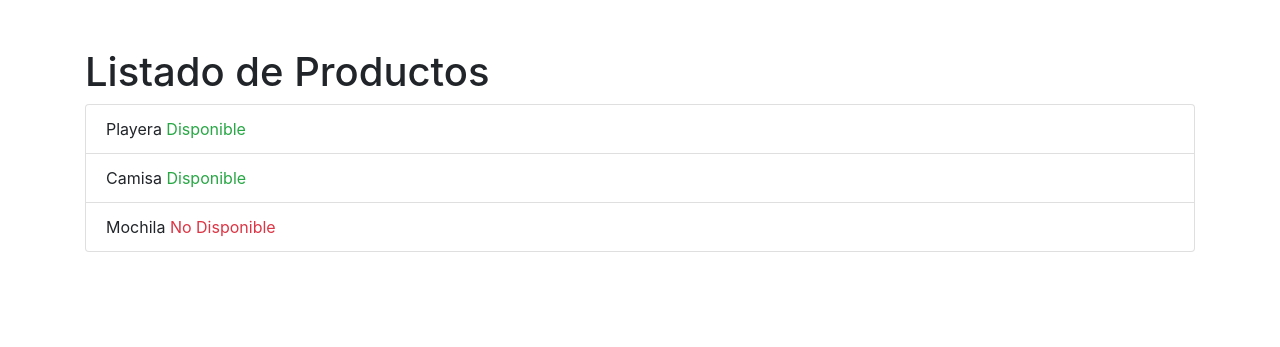
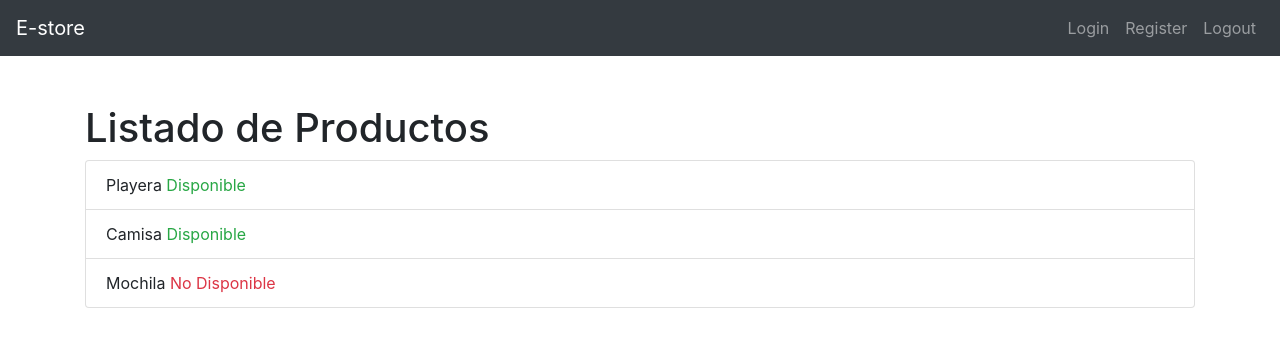
Before and after one commit to geovanniberdugo/estore, a Django app: page / in a window 1280 px wide. Shown: the top 347 px of the page. Run offline with Django 3.2, Linux system fonts and the light colour scheme; some libraries are stand-ins or nearby versions.

Commit message:
Adding navbar to the project

```diff
--- a/templates/base.html
+++ b/templates/base.html
@@ -8,6 +8,7 @@
     <link rel="stylesheet" href="https://stackpath.bootstrapcdn.com/bootstrap/4.5.0/css/bootstrap.min.css" integrity="sha384-9aIt2nRpC12Uk9gS9baDl411NQApFmC26EwAOH8WgZl5MYYxFfc+NcPb1dKGj7Sk" crossorigin="anonymous">
 </head>
 <body>
+    {% include 'navbar.html' %}
     <div class="container">
 
         {% include 'message.html' %}
--- /dev/null
+++ b/templates/navbar.html
@@ -0,0 +1,22 @@
+<nav class="navbar navbar-expand-md bg-dark navbar-dark">
+    <a href="#" class="navbar-brand">E-store</a>
+    <button type="button" name="button" class="navbar-toggler navbar-toggler-right" data-toggle="collapse" data-target="#navb">
+        <span class="navbar-toggler-icon"></span>
+    </button>
+
+    <div id="navb" class="navbar-collapse collapse hide">
+        <ul class="nav navbar-nav ml-auto">
+            <li class="navbar-item">
+                <a href="#" class="nav-link">Login</a>
+            </li>
+
+            <li class="navbar-item">
+                <a href="#" class="nav-link">Register</a>
+            </li>
+
+            <li class="navbar-item">
+                <a href="#" class="nav-link">Logout</a>
+            </li>
+        </ul>
+    </div>
+</nav>
```
